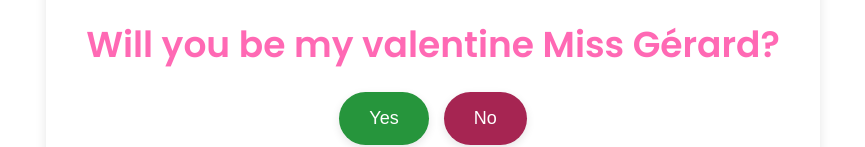
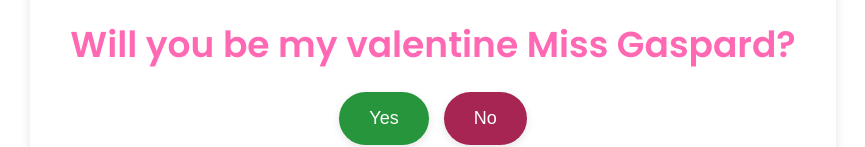
Before and after one commit to FlO-vie/piii-sounaye, a plain HTML site: page index.html in a window 1280 px wide. Shown: the part 469-616 px from the top of the page, without its empty margins (207-1072 px from the left). Drawn offline with Linux system fonts and the light colour scheme.

Commit message:
Update index.html

```diff
--- a/index.html
+++ b/index.html
@@ -13,7 +13,7 @@
         src="https://media.tenor.com/TUVAE2M_wz4AAAAi/chubby-tonton.gif"
         alt="tonton"
       />
-      <p class="title">Will you be my valentine Miss Gérard?</p>
+      <p class="title">Will you be my valentine Miss Gaspard?</p>
       <div class="buttons">
         <button type="button" class="btn btn-yes">Yes</button>
         <button type="button" class="btn btn-no">No</button>
```
